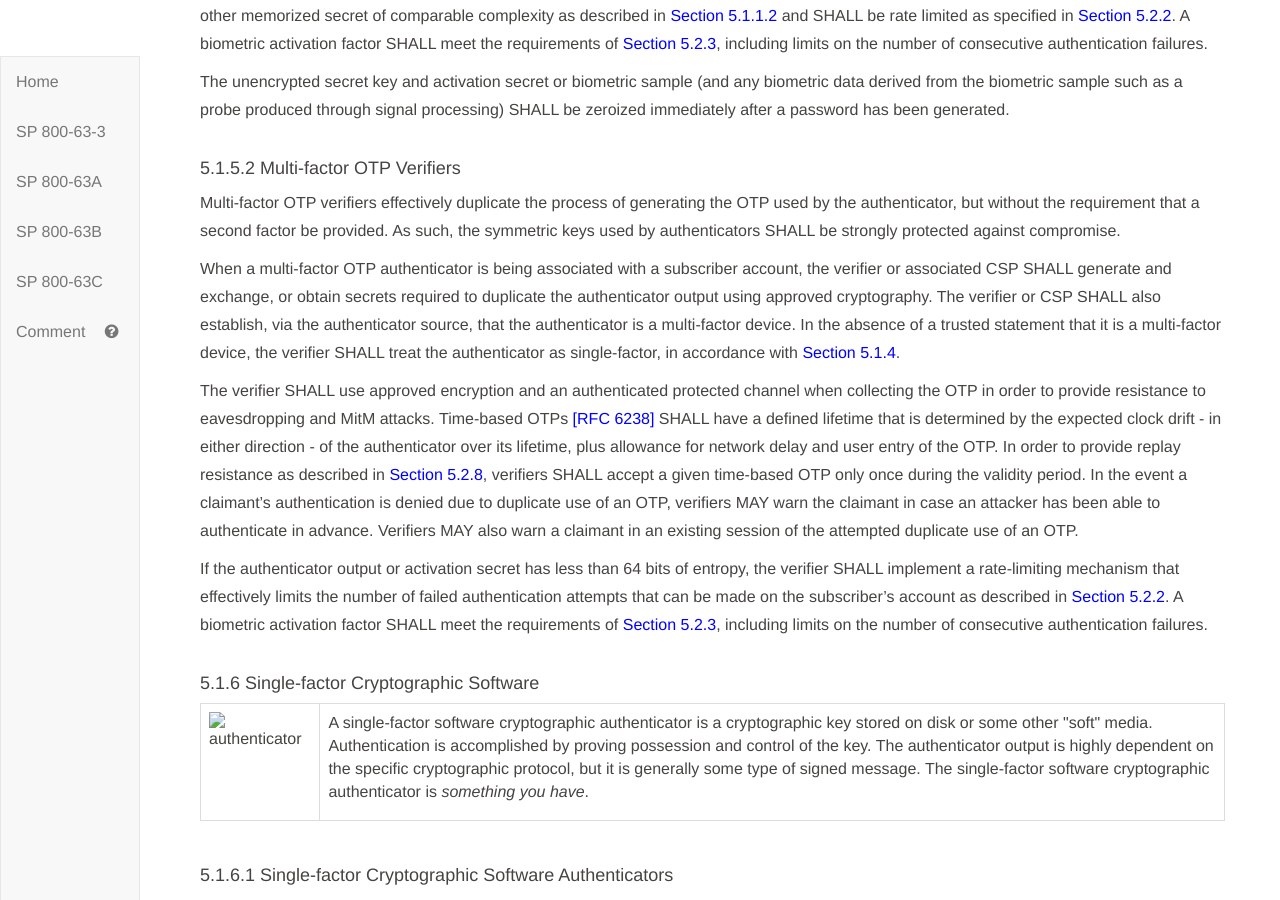
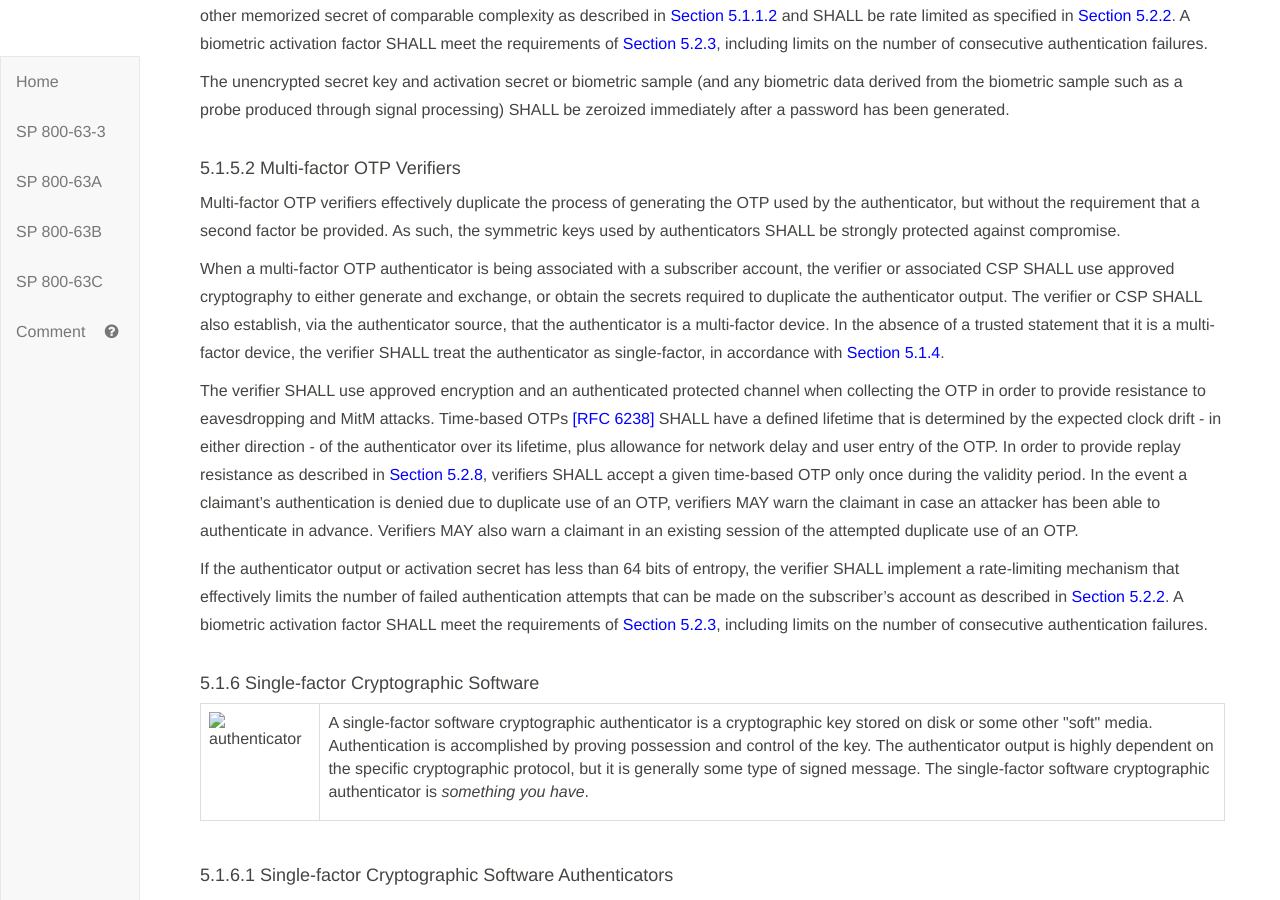
Before and after one commit to usnistgov/800-63-3, a Jekyll site: the page built from sp800-63b/sec5_authenticators.md, in a window 1280 px wide and 900 px high, scrolled down 7625 px. Built offline with Jekyll 4.4.1, drawn with Linux system fonts in a browser that asks for light colours; our own code applies the rules of GitHub Pages for plain Markdown files; some of the changed text lies outside the part shown.

Commit message:
A few more edits to section 5.

```diff
--- a/sp800-63b/sec5_authenticators.md
+++ b/sp800-63b/sec5_authenticators.md
@@ -184,7 +184,7 @@
 
 Single-factor OTP verifiers effectively duplicate the process of generating the OTP used by the authenticator. As such, the symmetric keys used by authenticators are also present in the verifier, and SHALL be strongly protected against compromise.
 
-When a single-factor OTP authenticator is being associated with a subscriber account, the verifier or associated CSP SHALL either generate and exchange, or obtain secrets required to duplicate the authenticator output using approved cryptography.
+When a single-factor OTP authenticator is being associated with a subscriber account, the verifier or associated CSP SHALL use approved cryptography to either generate and exchange, or obtain the secrets required to duplicate the authenticator output.
 
 The verifier SHALL use approved encryption and an authenticated protected channel when collecting the OTP in order to provide resistance to eavesdropping and MitM attacks. Time-based OTPs [[RFC 6238]](#RFC6238) SHALL have a defined lifetime that is determined by the expected clock drift - in either direction - of the authenticator over its lifetime, plus allowance for network delay and user entry of the OTP. In order to provide replay resistance as described in [Section 5.2.8](#replay), verifiers SHALL accept a given time-based OTP only once during the validity period.
 
@@ -222,7 +222,7 @@
 
 Multi-factor OTP verifiers effectively duplicate the process of generating the OTP used by the authenticator, but without the requirement that a second factor be provided. As such, the symmetric keys used by authenticators SHALL be strongly protected against compromise.
 
-When a multi-factor OTP authenticator is being associated with a subscriber account, the verifier or associated CSP SHALL generate and exchange, or obtain secrets required to duplicate the authenticator output using approved cryptography. The verifier or CSP SHALL also establish, via the authenticator source, that the authenticator is a multi-factor device. In the absence of a trusted statement that it is a multi-factor device, the verifier SHALL treat the authenticator as single-factor, in accordance with [Section 5.1.4](#singlefactorOTP).
+When a multi-factor OTP authenticator is being associated with a subscriber account, the verifier or associated CSP SHALL use approved cryptography to either generate and exchange, or obtain the secrets required to duplicate the authenticator output. The verifier or CSP SHALL also establish, via the authenticator source, that the authenticator is a multi-factor device. In the absence of a trusted statement that it is a multi-factor device, the verifier SHALL treat the authenticator as single-factor, in accordance with [Section 5.1.4](#singlefactorOTP).
 
 The verifier SHALL use approved encryption and an authenticated protected channel when collecting the OTP in order to provide resistance to eavesdropping and MitM attacks. Time-based OTPs [[RFC 6238]](#RFC6238) SHALL have a defined lifetime that is determined by the expected clock drift - in either direction - of the authenticator over its lifetime, plus allowance for network delay and user entry of the OTP. In order to provide replay resistance as described in [Section 5.2.8](#replay), verifiers SHALL accept a given time-based OTP only once during the validity period. In the event a claimant's authentication is denied due to duplicate use of an OTP, verifiers MAY warn the claimant in case an attacker has been able to authenticate in advance. Verifiers MAY also warn a claimant in an existing session of the attempted duplicate use of an OTP.
 
@@ -238,7 +238,6 @@
   </tr>
   </table>
   </div>
-
 
 
 #### <a name="sfcsa"></a>5.1.6.1 Single-factor Cryptographic Software Authenticators
```
Also changed, not shown: other parts of sp800-63b/sec5_authenticators.md (+1 -1 lines).
